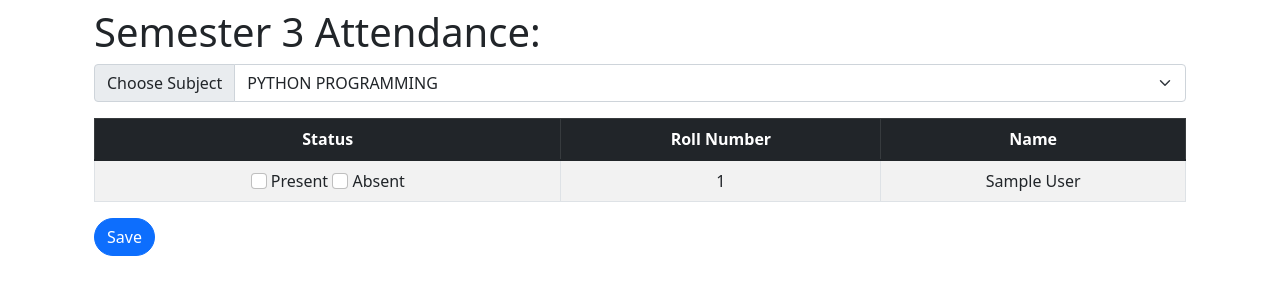
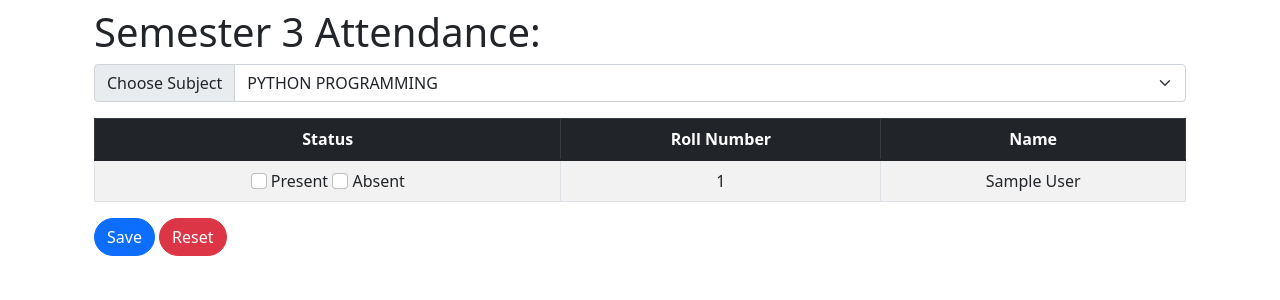
Before and after one commit to sid-revankar/ERP-Project, a Django app: page /staff/attendance/sem3 in a window 1280 px wide. Shown: the part 56-356 px from the top of the page. Run offline with Django 3.2, Linux system fonts and the light colour scheme; a user stored in the database is signed in; tables that the repository leaves empty hold one stand-in row (values such as "Sample post"); some libraries are stand-ins or nearby versions.

Commit message:
Formatting/reset buttons

```diff
--- a/staff/templates/staff/attendance/sem02.html
+++ b/staff/templates/staff/attendance/sem02.html
@@ -55,7 +55,8 @@
     </tbody>
   </table>
 
-  <input class="btn btn-primary rounded-pill mb-3" type="submit" value="Save" />
+  <input type="submit" value="Save" class="btn btn-primary rounded-pill" />
+  <input type="reset" value="Reset" class="btn btn-danger rounded-pill" />
 </form>
 
 {% endblock %}
--- a/staff/templates/staff/attendance/sem03.html
+++ b/staff/templates/staff/attendance/sem03.html
@@ -52,7 +52,8 @@
       {% endfor %}
     </tbody>
   </table>
-  <input class="btn btn-primary rounded-pill" type="submit" value="Save" />
+  <input type="submit" value="Save" class="btn btn-primary rounded-pill" />
+  <input type="reset" value="Reset" class="btn btn-danger rounded-pill" />
 </form>
 
 {% endblock %}
--- a/staff/templates/staff/attendance/sem04.html
+++ b/staff/templates/staff/attendance/sem04.html
@@ -54,7 +54,8 @@
       {% endfor %}
     </tbody>
   </table>
-  <input class="btn btn-primary rounded-pill" type="submit" value="Save" />
+  <input type="submit" value="Save" class="btn btn-primary rounded-pill" />
+  <input type="reset" value="Reset" class="btn btn-danger rounded-pill" />
 </form>
 
 {% endblock %}
--- a/staff/templates/staff/attendance/sem05.html
+++ b/staff/templates/staff/attendance/sem05.html
@@ -42,7 +42,8 @@
       {% endfor %}
     </tbody>
   </table>
-  <input class="btn btn-primary rounded-pill" type="submit" value="Save" />
+  <input type="submit" value="Save" class="btn btn-primary rounded-pill" />
+  <input type="reset" value="Reset" class="btn btn-danger rounded-pill" />
 </form>
 
 {% endblock %}
--- a/staff/templates/staff/attendance/sem06.html
+++ b/staff/templates/staff/attendance/sem06.html
@@ -42,7 +42,8 @@
       {% endfor %}
     </tbody>
   </table>
-  <input class="btn btn-primary rounded-pill" type="submit" value="Save" />
+  <input type="submit" value="Save" class="btn btn-primary rounded-pill" />
+  <input type="reset" value="Reset" class="btn btn-danger rounded-pill" />
 </form>
 
 {% endblock %}
```
Also changed, not shown: staff/templates/staff/attendance/sem01.html (+5 -2 lines).
